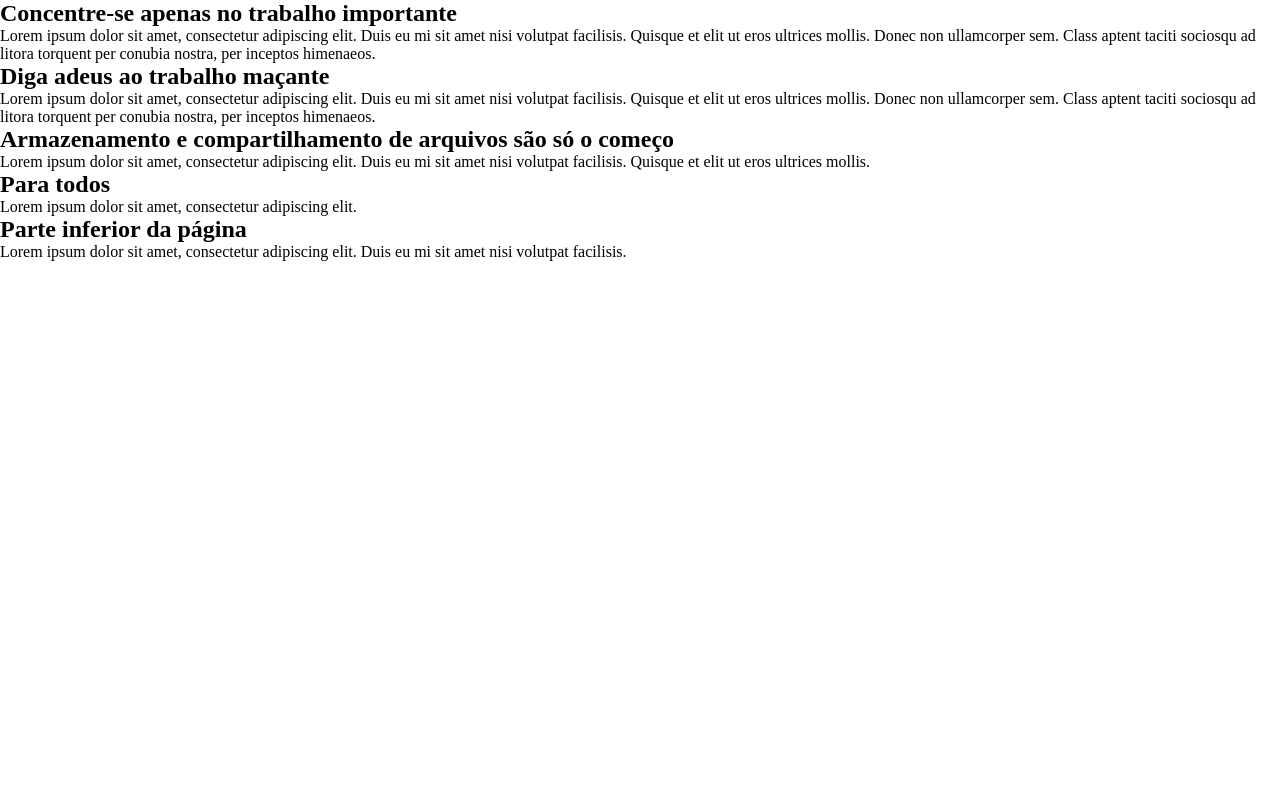
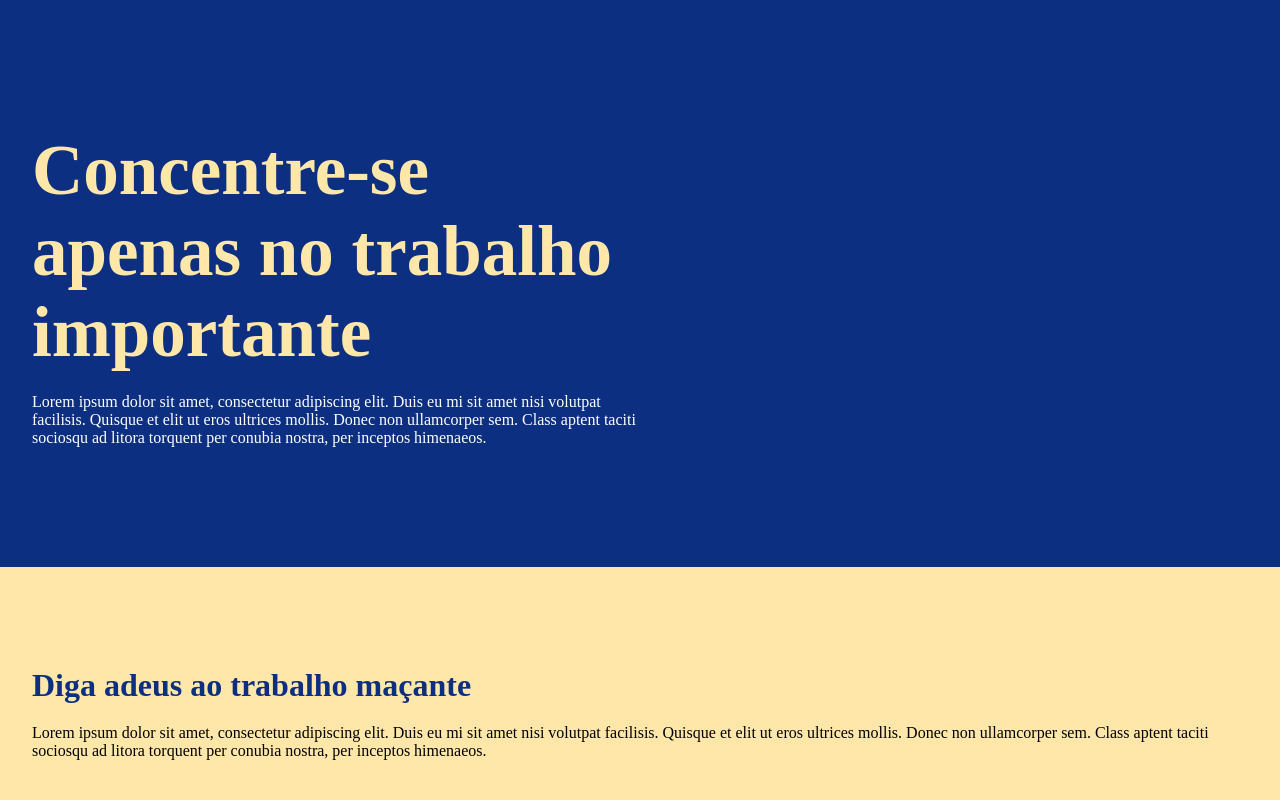
Before and after one commit to kamusari/clone-dropbox-menu, a React (Create React App) app: page / in a window 1280 px wide. Shown: the top 800 px of the page. Built offline with nearby package versions, Linux system fonts and the light colour scheme.

Commit message:
chore: finished component section

```diff
--- a/src/Components/Section/index.tsx
+++ b/src/Components/Section/index.tsx
@@ -10,7 +10,7 @@ interface Props {
 
 const Section: React.FC<Props> = ({ variant, title, description }) => {
   return (
-    <Container>
+    <Container className={variant}>
       <Content>
         <h2>{title}</h2>
         <p>{description}</p>
--- a/src/Components/Section/styled.tsx
+++ b/src/Components/Section/styled.tsx
@@ -1,5 +1,60 @@
 import styled from "styled-components";
 
-export const Container = styled.div``;
+export const Container = styled.div`
+  --padding-top: 100px;
+  --padding-bottom: 120px;
+  --heading-font-size: 32px;
+  --content-width: 100%;
+  &.blue {
+    --bg-color: var(--color-primary);
+    --text-color: var(--color-tertiary);
+    --logo-color: var(--color-secondary);
+  }
+  &.beige {
+    --bg-color: var(--color-secondary);
+    --text-color: var(--color-quaternary);
+    --logo-color: var(--color-primary);
+  }
+  &.white {
+    --bg-color: var(--color-tertiary);
+    --text-color: var(--color-quaternary);
+    --logo-color: var(--color-blue);
+  }
+  &.black {
+    --bg-color: var(--color-quaternary);
+    --text-color: var(--color-tertiary);
+    --logo-color: var(--color-blue);
+  }
+  &:first-child {
+    --padding-top: 130px;
+    --heading-font-size: 51px;
+    @media (min-width: 1024px) {
+      --heading-font-size: 71px;
+      --content-width: 50%;
+    }
+  }
+  background: var(--bg-color);
+  position: relative;
+`;
 
-export const Content = styled.div``;
+export const Content = styled.div`
+  z-index: 2;
+  position: relative;
+  max-width: 1440px;
+  margin: 0 auto;
+
+  > h2 {
+    font-size: var(--heading-font-size);
+    color: var(--logo-color);
+    max-width: var(--content-width);
+  }
+
+  > p {
+    margin-top: 20px;
+    font-size: 16px;
+    color: var(--text-color);
+    max-width: var(--content-width);
+  }
+
+  padding: var(--padding-top) 32px var(--padding-bottom);
+`;
--- a/src/Styles/GlobalStyles.ts
+++ b/src/Styles/GlobalStyles.ts
@@ -14,7 +14,6 @@ export default createGlobalStyle`
     --color-secondary: #ffe7aa;
     --color-tertiary: #fff;
     --color-quaternary: #000;
-
     --color-blue: #0061ff;
     --color-border: #bdc4c9;
   }
```
Lines whose indentation alone changed are shown as unchanged.
